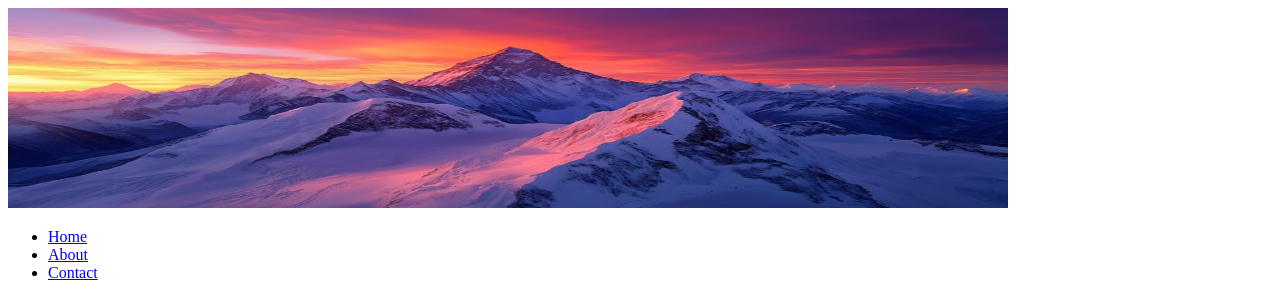
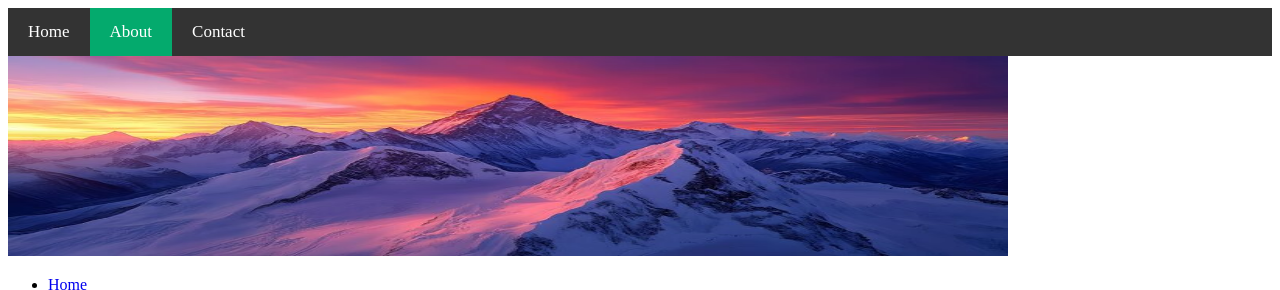
Before and after one commit to finnderman100-hue/Summit-Snow-Sports, a plain HTML site: page about.html in a window 1280 px wide. Shown: the top 290 px of the page. Drawn offline with Linux system fonts and the light colour scheme.

Commit message:
Add navigation bar to about.html

```diff
--- a/about.html
+++ b/about.html
@@ -6,6 +6,11 @@
 </head>
 
 <body>
+    <nav class="navbar">
+    <a href="index.html">Home</a>
+    <a class="active" href="about.html">About</a>
+    <a href="contact.html">Contact</a>
+</nav>
 
 <img src="banner.jpg" alt="Snow covered mountain landscape" width="1000" height="200">
 
```
